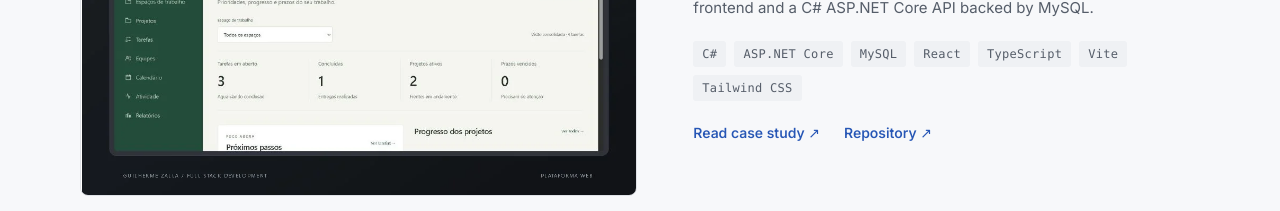
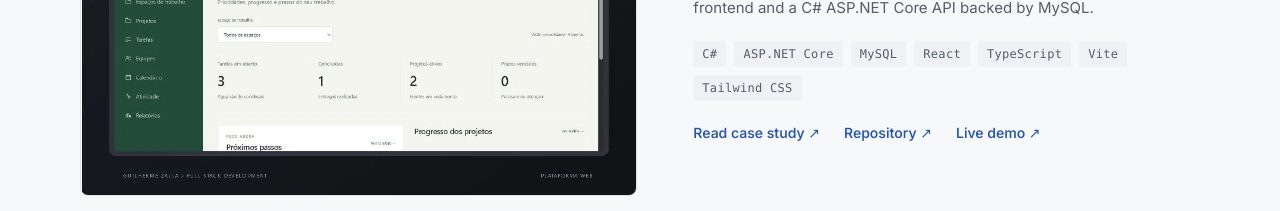
Before and after one commit to GuilhermeZalla/GuilhermeZalla.github.io, a React (Vite) app: page /#/ in a window 1280 px wide. Shown: the part 1520-1731 px from the top of the page. Built offline with nearby package versions, Linux system fonts and the light colour scheme.

Commit message:
Link TaskFlow public demo from portfolio

```diff
--- a/src/data/caseStudies.js
+++ b/src/data/caseStudies.js
@@ -40,7 +40,7 @@ export const caseStudies = {
       { id: 'result', title: { en: 'Planning, tracking and collaboration in one web app.', pt: 'Planejamento, acompanhamento e colaboração em uma aplicação web.' }, body: {
         en: 'The application includes workspaces, projects, task lists and boards, a calendar, comments and mentions, internal notifications, CSV reports, labels, dependencies and project templates. Its interface is available in Portuguese and English.',
         pt: 'A aplicação inclui espaços, projetos, tarefas em lista e quadro, calendário, comentários e menções, notificações internas, relatórios CSV, etiquetas, dependências e modelos de projeto. A interface está disponível em português e inglês.',
-      }, limitation: { en: 'Version 1.0.0 is published on GitHub for local setup; there is no hosted demo. Account confirmation and password recovery by email, email invitations and external notifications are planned for version 1.1.', pt: 'A versão 1.0.0 está publicada no GitHub para execução local; não há demonstração hospedada. Confirmação e recuperação de conta por e-mail, convites e notificações externas estão planejados para a versão 1.1.' } },
+      }, limitation: { en: 'The public demo runs only the frontend with fictional data stored in the browser. Authentication, email delivery and shared data require running the API and MySQL locally; the full stack is not publicly hosted.', pt: 'A demonstração pública executa apenas o frontend com dados fictícios salvos no navegador. Autenticação, envio de e-mails e dados compartilhados exigem a API e o MySQL em execução local; o sistema completo não está hospedado publicamente.' } },
     ],
   },
   pixelrank: {
--- a/src/data/projects.js
+++ b/src/data/projects.js
@@ -21,8 +21,8 @@ export const projects = [
     type: ['spa'],
     languages: ['pt', 'en'],
     stack: ['C#', 'ASP.NET Core', 'MySQL', 'React', 'TypeScript', 'Vite', 'Tailwind CSS'],
-    repository: 'https://github.com/GuilhermeZalla/taskflow',
-    demo: null,
+    repository: 'https://github.com/GuilhermeZalla/taskflow-platform',
+    demo: 'https://guilhermezalla.github.io/taskflow-platform/',
     image: '/projects/taskflow-home.webp', preview: '/projects/taskflow-preview.webp',
     category: { en: 'Project management', pt: 'Gestão de projetos' },
     description: {
```
Also changed, not shown: 4 other files (tests, documents, lock files or other folders).
